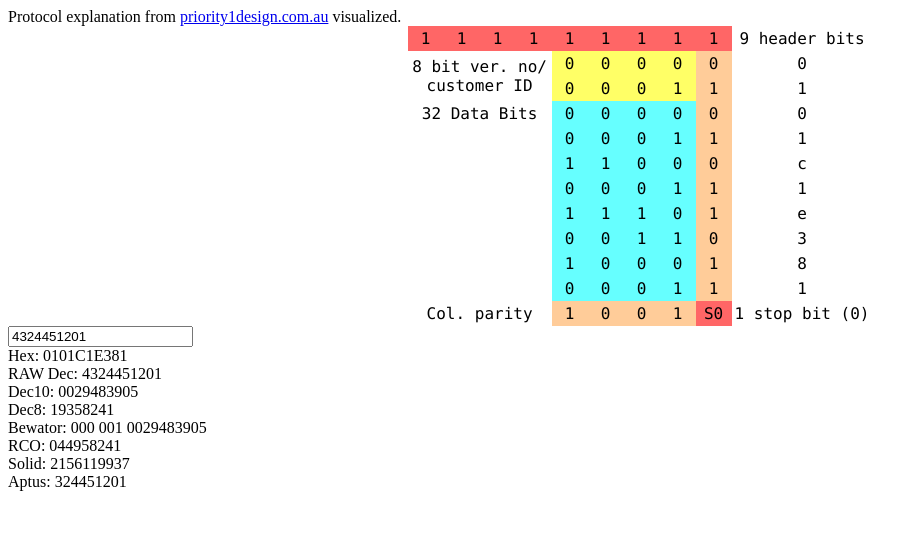
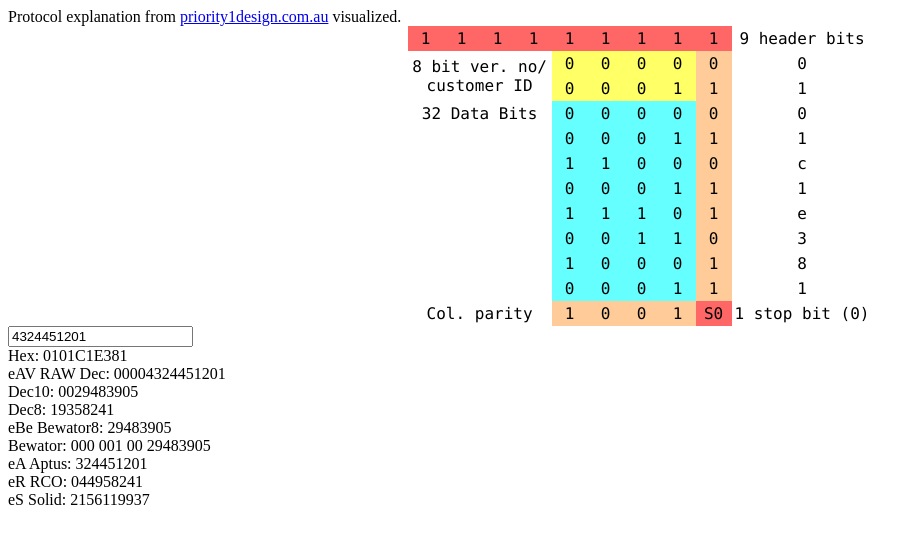
Before and after one commit to NiKiZe/EM4100, a plain HTML site: page index.html in a window 1280 px wide. Shown: the whole page, without its empty margins (0-921 px from the left). Drawn offline with Linux system fonts and the light colour scheme.

Commit message:
Add short names for types

```diff
--- a/index.html
+++ b/index.html
@@ -190,7 +190,7 @@ function formatTags(value) {
   value = parseInt(value);
   let fh10 = zeroPad(value.toString(16), 10);
   var res = "Hex: " + fh10.toUpperCase() +
-            "\nRAW Dec: " + value;
+            "\neAV RAW Dec: " + zeroPad(value, 14);
   if (fh10.length > 10) {
     return res + " can not be more than 10 nibbles long";
   }
@@ -205,10 +205,11 @@ function formatTags(value) {
   let apt = zeroPad(value.toString().substring(value.toString().length - 9), 9);
   res += "\nDec10: " + fd10 +
          "\nDec8: " + fd8 +
-         "\nBewator: 000 " + zeroPad(h1, 3) + " " + fd10 +
-         "\nRCO: " + rco.substring(rco.length - 9) +
-         "\nSolid: " + revbits(h8) +
-         "\nAptus: " + apt +
+         "\neBe Bewator8: " + fd10.substring(2) +
+         "\nBewator: 000 " + zeroPad(h1, 3) + " " + fd10.substring(0, 2) + " " + fd10.substring(2) +
+         "\neA Aptus: " + apt +
+         "\neR RCO: " + rco.substring(rco.length - 9) +
+         "\neS Solid: " + revbits(h8) +
          "\n";
   return res;
 }
@@ -225,7 +226,7 @@ function testcase(data, d10, d8, bewator, rco, solid, apt) {
   console.assert(f.includes("Hex: " + data.toUpperCase() + "\n"));
   console.assert(f.includes("Dec10: " + d10 + "\n"));
   console.assert(f.includes("Dec8: " + d8 + "\n"));
-  console.assert(f.includes("Bewator: " + bewator + "\n"), "bewator " + bewator + " vs " + f);
+  console.assert(f.replaceAll(" ", "").includes("Bewator:" + bewator.replaceAll(" ", "") + "\n"), "bewator " + bewator + " vs " + f);
   console.assert(f.includes("RCO: " + rco + "\n"), "rco " + rco + " vs " + f);
   console.assert(f.includes("Solid: " + solid + "\n"), "solid " + solid + " hex: " + parseInt(solid).toString(16) + " vs " + f);
   console.assert(f.includes("Aptus: " + apt + "\n"), "apt " + apt + " vs " + f);
```
